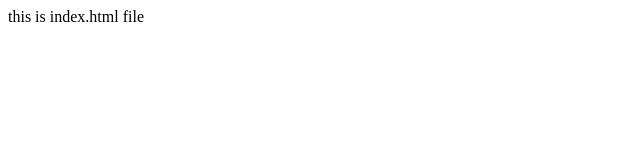
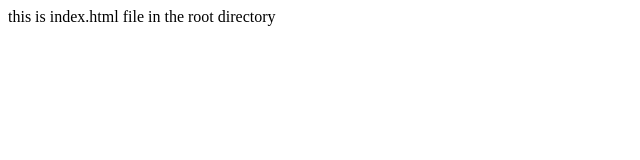
Before and after one commit to sepyo1/sepyo1.github.io, a plain HTML site: page index.html in a window 1280 px wide. Shown: the whole page, without its empty margins (0-640 px from the left). Drawn offline with Linux system fonts and the light colour scheme.

Commit message:
Update index.html

```diff
--- a/index.html
+++ b/index.html
@@ -1,7 +1,7 @@
 <html>
     <head>
         <body>
-            this is index.html file
+            this is index.html file in the root directory
         </body>
     </head>
 </html>
```
